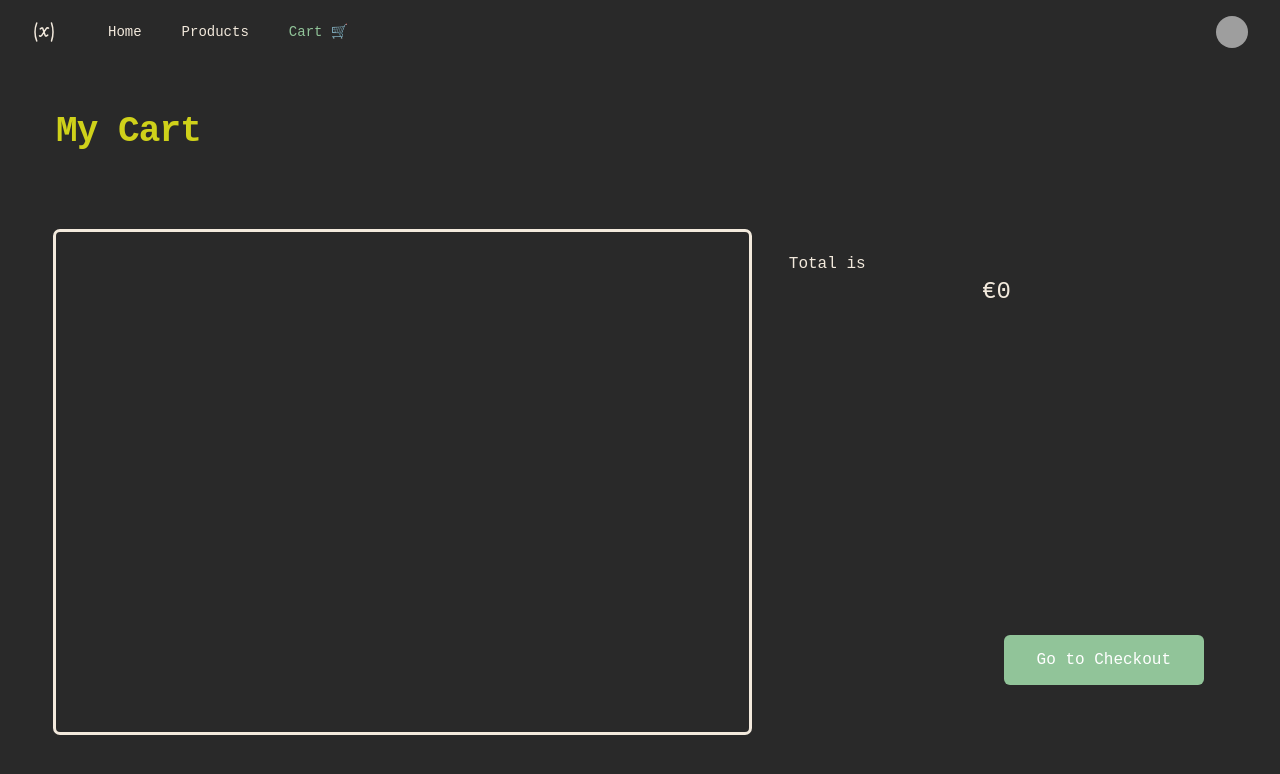
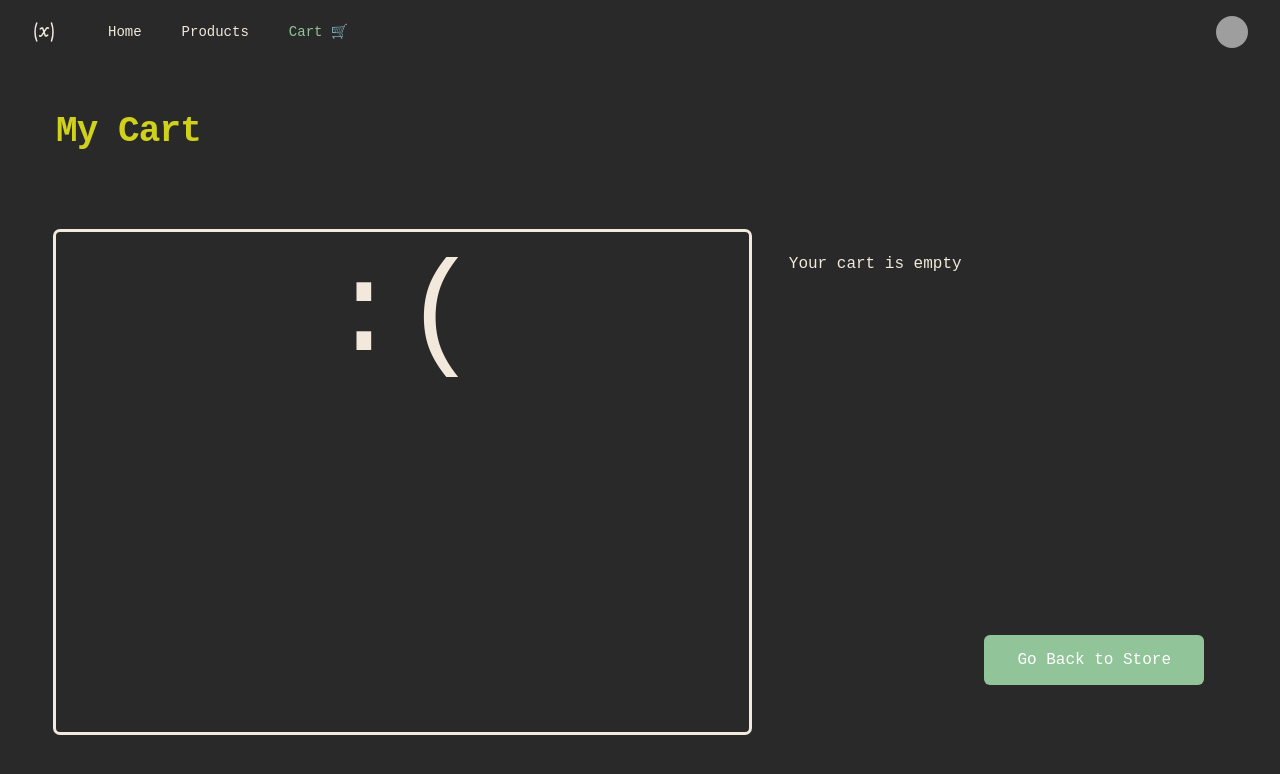
Before and after one commit to lukeconnolly2/Ai-Store, a React (Vite) app in the folder frontend/: page /cart in a window 1280 px wide. Shown: the top 774 px of the page. Built offline with nearby package versions, Linux system fonts and the light colour scheme; grey boxes are pictures that could not be loaded.

Commit message:
Empty cart rendering
Made it so that if the cart is empty, the user is not allowed to proceed to checkout and is instead redirected to products page

```diff
--- a/frontend/src/pages/Cart.jsx
+++ b/frontend/src/pages/Cart.jsx
@@ -14,17 +14,25 @@ export default function Cart() {
       </div>
       <div className="h-5/6 grid grid-cols-1 md:grid-cols-5 gap-5">
         <div className="h-full col-span-3 outline outline-offset-0 outline-3 p-5 outline-primary rounded"> {
-          TESTPRODUCTSALL.filter((prod) => (cartItems[prod.id] > 0)).map((prod) => (
-            <ProductPreview product={prod} />
-          ))
+          cartTotal() === 0?
+            <p className="font text-9xl text-center">:(</p> :
+            TESTPRODUCTSALL.filter((prod) => (cartItems[prod.id] > 0)).map((prod) => (
+              <ProductPreview product={prod} />
+            ))
         } </div>
         <div className="h-full col-span-2 p-5">
           <div className="w-full h-5/6">
-          Total is
-              <div className="font text-2xl text-center">€{cartTotal()}</div>
+            <div> {
+              cartTotal() === 0 ?
+                <div>Your cart is empty</div> :
+                <div>Your current total is:<div className="font text-4xl text-center">€{cartTotal()}</div></div>
+              } </div>
           </div>
-          <div className="w-full h-1/6 text-right align-text-bottom">
-            <Link to="/checkout" class="inline-block rounded-md border border-transparent bg-secondary py-3 px-8 text-center font-medium text-white hover:bg-secondary">Go to Checkout</Link>
+          <div className="w-full h-1/6 text-right align-bottom">{
+            cartTotal() === 0 ?
+              <Link to="/products" class="inline-block rounded-md border border-transparent bg-secondary py-3 px-8 text-center font-medium text-white hover:bg-secondary">Go Back to Store</Link> :
+              <Link to="/checkout" class="inline-block rounded-md border border-transparent bg-secondary py-3 px-8 text-center font-medium text-white hover:bg-secondary">Go to Checkout</Link>
+          }
           </div>
         </div>
       </div>
```
